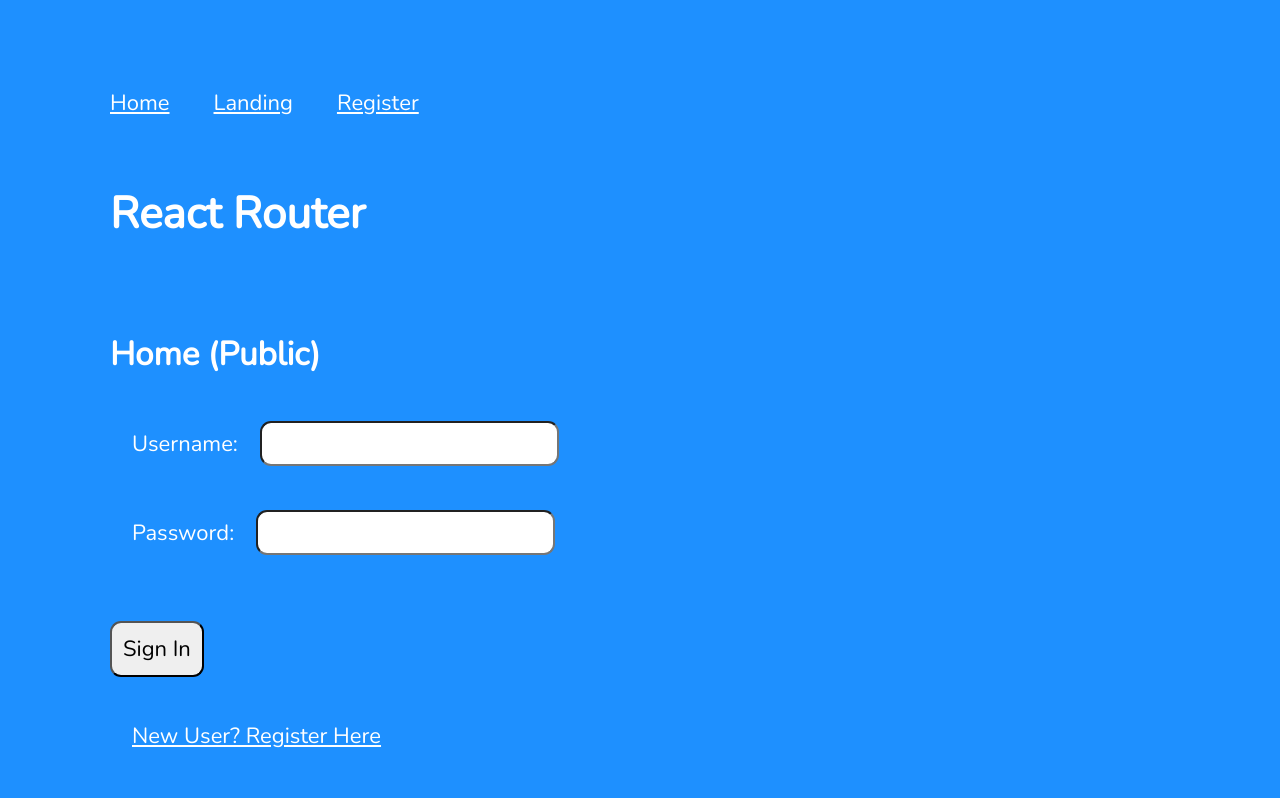
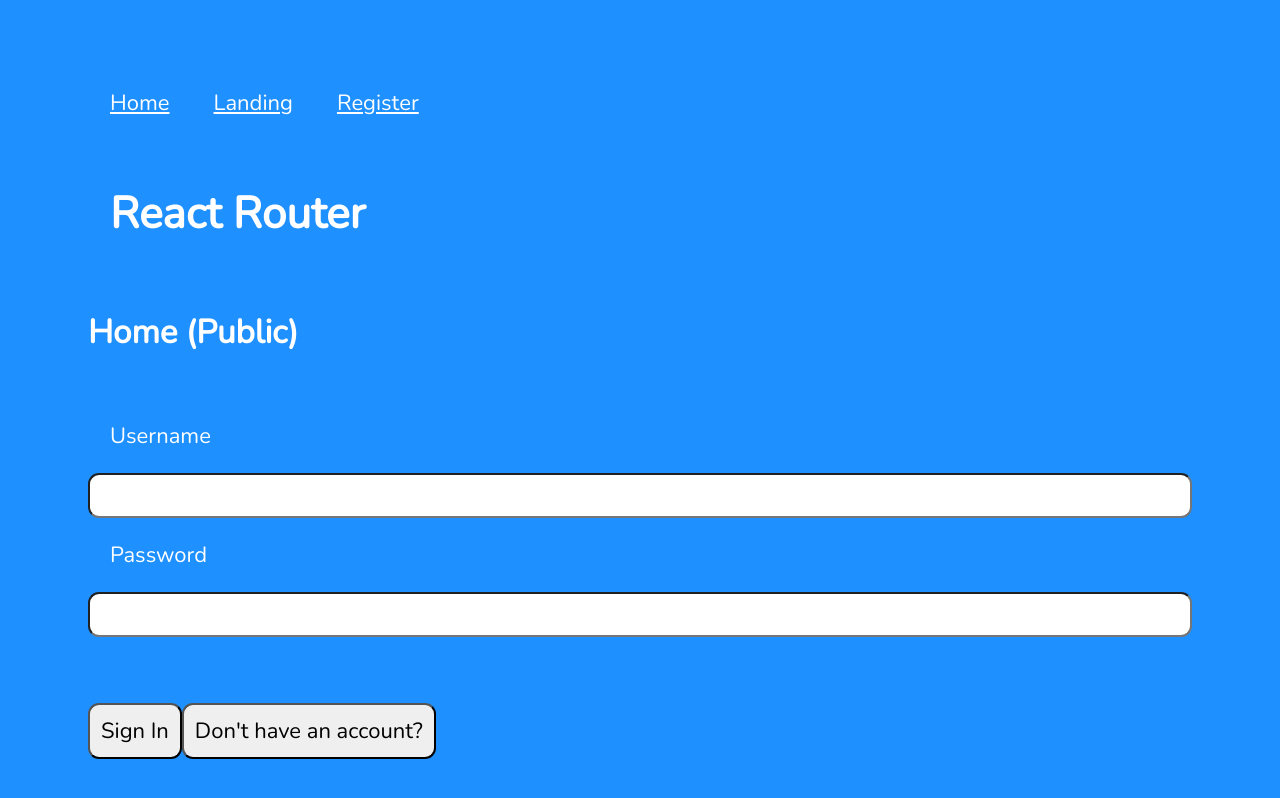
Before and after one commit to ORNSTIL/csc424_webapp, a React (Create React App) app in the folder csc424-react-app/react-frontend/: page /home in a window 1280 px wide. Shown: the top 798 px of the page. Built offline with nearby package versions, Linux system fonts and the light colour scheme.

Commit message:
Update Home.js

```diff
--- a/csc424-react-app/react-frontend/src/Home.js
+++ b/csc424-react-app/react-frontend/src/Home.js
@@ -1,66 +1,60 @@
-import React, { useState } from "react";
 import { useAuth } from "./context/AuthProvider";
-import { NavLink } from "react-router-dom";
-import axios from 'axios';
+import React,  { useState } from "react";
+import "./index.css";
+import { useNavigate } from "react-router-dom";
 
 export const Home = () => {
   const { value } = useAuth();
-	const [username, setUsername] = useState("");
+  const [username, setName] = useState("");
   const [password, setPassword] = useState("");
-    const [loginError, setLoginError] = useState(false);
+  const navigate = useNavigate();
 
-
-const handleLogin = async () => {
-    try {
-        const response = await axios.post('http://localhost:8000/account/login', {
-            username,
-            password,
-        });
-
-        value.onLogin(response.data.token);
-
-        setLoginError(false);
-    } catch (error) {
-        setLoginError(true);
-    }
+  // const handleSubmit = (e) => {
+  //   e.preventDefault();
+  //   return value.onLogin(username, password);
+  // }
+  const handleSubmit = async () => {
+    value.username = username;
+    value.password = password;
+    value.onLogin();
 };
 
+  function handleClick() {
+    navigate("/register");
+  }
 
   return (
     <>
-  <div>
-    <h2>Home (Public)</h2>
-	{loginError && <p style={{ color: "red" }}>Failed login attempt</p>}
-      <div>
-        <label htmlFor="username">Username:</label>
+      <h2> Home (Public)</h2>
+
+      {value.errorMessage}
+
+      <form>
+          <p>Username</p>
           <input
             type="text"
-          id="username"
-          value={username}
-          onChange={(e) => setUsername(e.target.value)}
-        />
-      </div>
-      <div>
-        <label htmlFor="password">Password:</label>
+            name="name"
+            id="name"
+            value={username} onChange={(e)=>setName(e.target.value)}/>
+          <p>Password</p>
           <input
           type="password"
+          name="password"
           id="password"
-          value={password}
-          onChange={(e) => setPassword(e.target.value)}
+          value={password} onChange={(e)=>setPassword(e.target.value)}
           />
-      </div>
+        </form>
         <div>
-      <button type="button" onClick={handleLogin}>
+        <button type="submit" onClick={handleSubmit}>
           Sign In
+        </button>
+        <button type="button" onClick={handleClick}>
+          Don't have an account?
         </button>
         </div>
 
-    <div>
-      <NavLink to="/register">New User? Register Here</NavLink>
-    </div>
-  </div>
     </>
+  );
+};
 
-);
-
-};
+export default Home;
```
Lines whose indentation alone changed are shown as unchanged.
